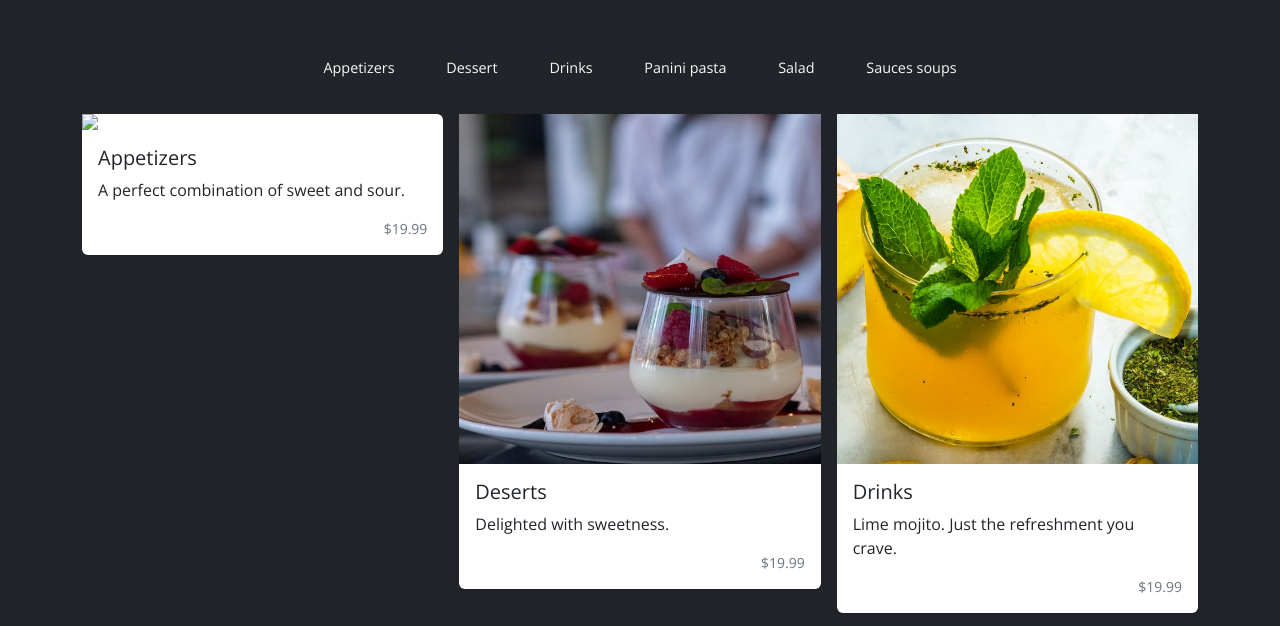
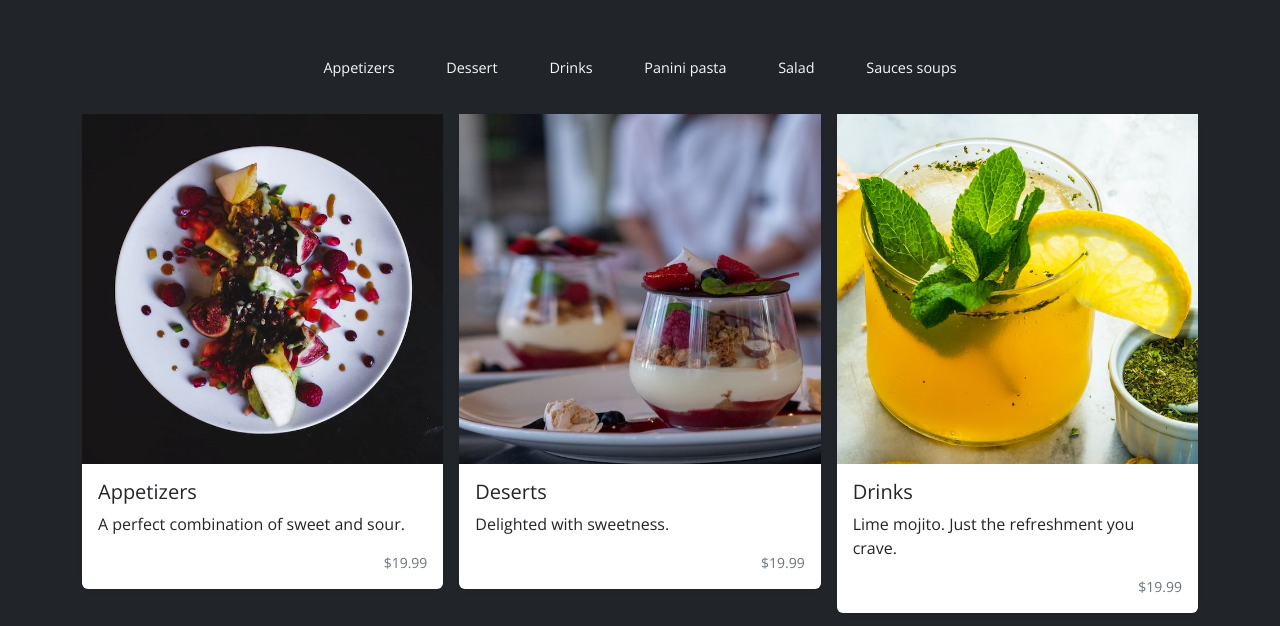
Before and after one commit to bushra514/Bootstrap-website, a plain HTML site: page gallery.html in a window 1280 px wide. Shown: the part 106-732 px from the top of the page. Drawn offline with nearby package versions, Linux system fonts and the light colour scheme.

Commit message:
Update gallery.html

```diff
--- a/gallery.html
+++ b/gallery.html
@@ -58,7 +58,7 @@
             <div class="row row-cols-1 row-cols-sm-2 row-cols-md-3 g-3">
                 <div class="col">
                     <div class="card shadow-sm">
-                        <img src="/images/appitizers.jpg">
+                        <img src="appitizers.jpg">
                         <div class="card-body">
                             <h5>Appetizers</h5>
                             <p class="card-text">A perfect combination of sweet and sour.</p>
```
